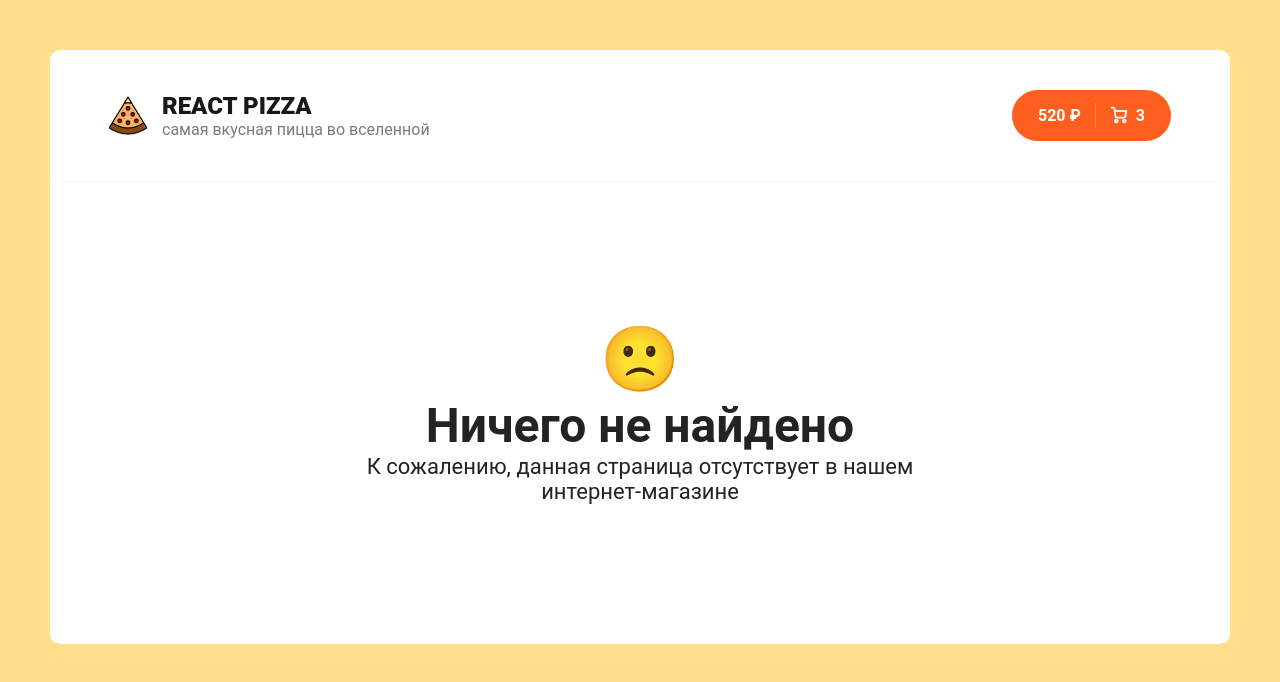
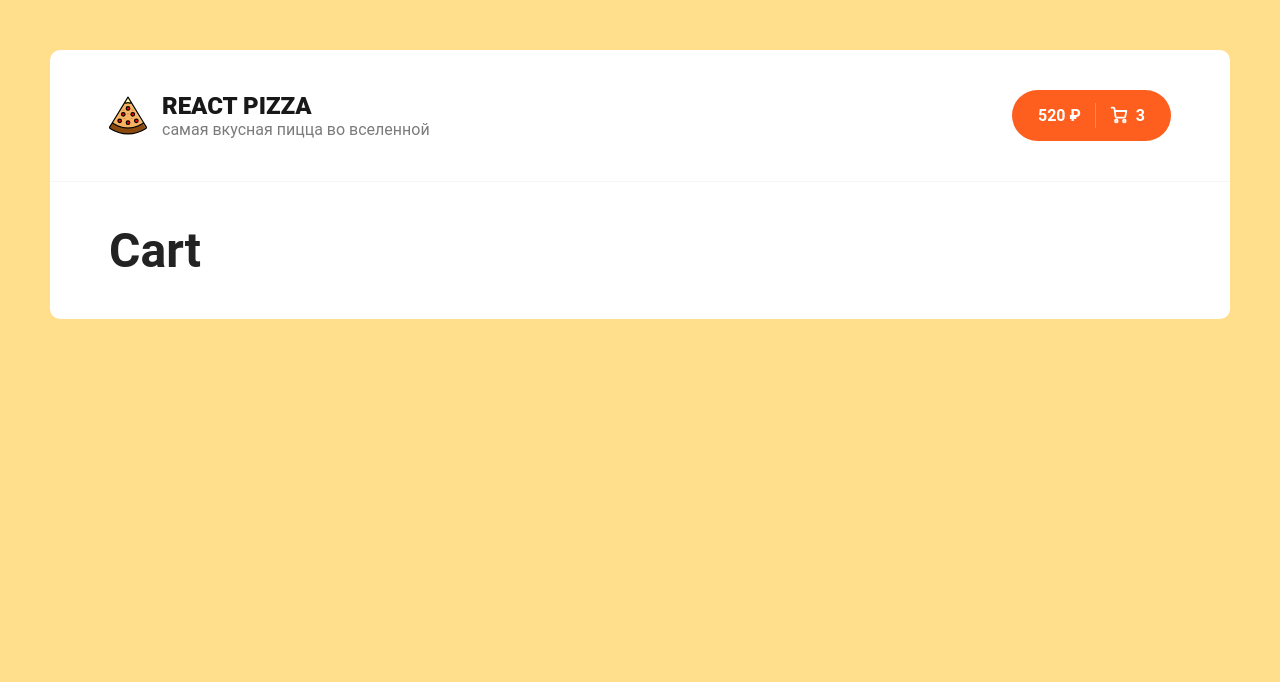
Before and after one commit to datsenko-md/react-pizza2, a React (Create React App) app: page /Cart in a window 1280 px wide. Shown: the top 682 px of the page. Built offline with nearby package versions, Linux system fonts and the light colour scheme; the HTML template or start-up script is replaced by a standard one.

Commit message:
add cart page

```diff
--- a/src/App.js
+++ b/src/App.js
@@ -8,6 +8,7 @@
 import Header from './components/Header';
 import Home from './pages/Home';
 import NotFound from './pages/NotFound';
+import Cart from './pages/Cart';
 
 function App() {
   return (
@@ -17,6 +18,7 @@
         <div className="container">
           <Routes>
             <Route path="/" element={<Home />} />
+            <Route path="/Cart" element={<Cart />} />
             <Route path="*" element={<NotFound />} />
           </Routes>
         </div>
--- /dev/null
+++ b/src/pages/Cart.jsx
@@ -0,0 +1,7 @@
+import React from 'react';
+
+export default function Cart() {
+  return (
+    <h1>Cart</h1>
+  );
+}
```
